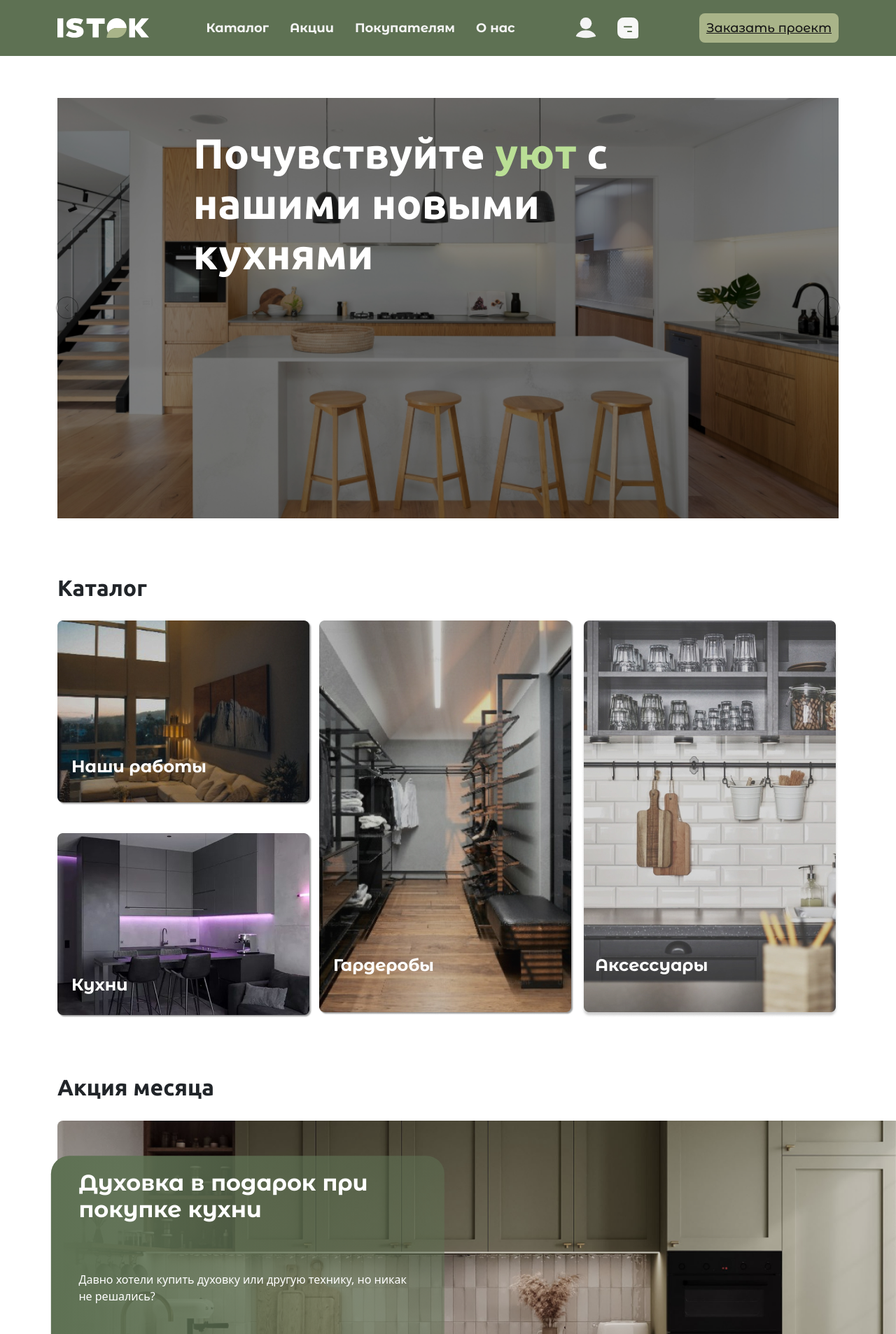
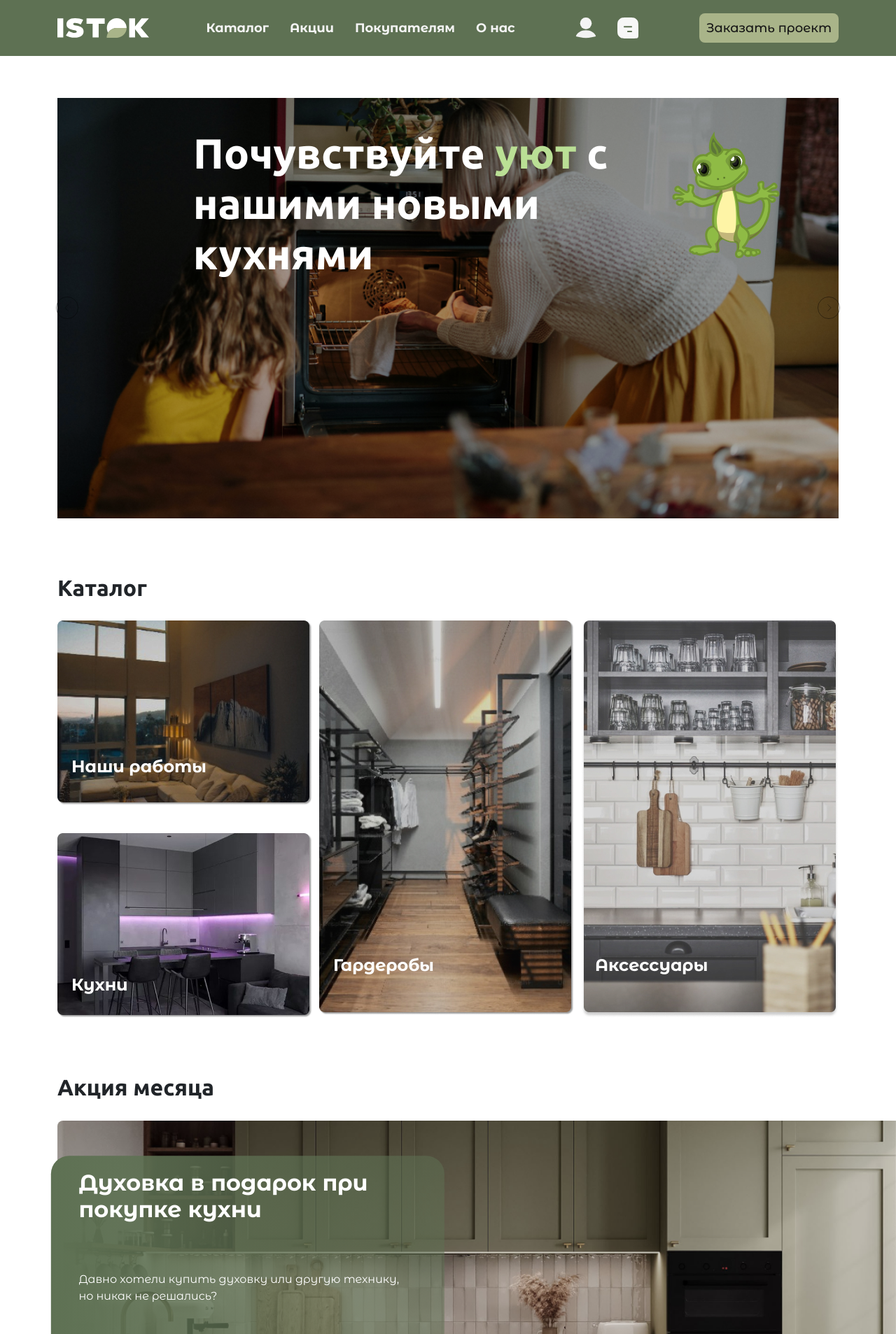
Before and after one commit to ISTOK-DevTeam21/ISTOK-final-release, a Django app: page / in a window 1280 px wide; the page is wider, and only the part inside the window is pictured. Shown: the top 1907 px of that part at 70% size. Run offline with Django 5.2, Linux system fonts and the light colour scheme.

Commit message:
геккон, иконка футера, фотографии, стили подправила

```diff
--- a/Istok/Istok/static/main-page/css/blocks/about.css
+++ b/Istok/Istok/static/main-page/css/blocks/about.css
@@ -12,6 +12,7 @@
 }
 
 .about__text {
+    font-family: var(--font-family-montserrat-regular);
     width: 660px;
 }
 
@@ -27,6 +28,7 @@
     border-radius: 8px;
     background-color: #A9B489;
     align-items: center;
+    text-decoration: none;
 }
 
 @media (any-hover: hover) {
--- a/Istok/Istok/static/main-page/css/blocks/calculator.css
+++ b/Istok/Istok/static/main-page/css/blocks/calculator.css
@@ -6,8 +6,9 @@
 }
 
 .calculator__button {
+    font-family: var(--font-family-montserrat-medium);
     position: absolute;
-top: 80%;
+    top: 80%;
     left: 70%;
     padding: 10px;
     border: none;
--- a/Istok/Istok/static/main-page/css/blocks/footer.css
+++ b/Istok/Istok/static/main-page/css/blocks/footer.css
@@ -42,6 +42,10 @@ footer a {
     padding-bottom: 20px;
 }
 
+.footer__nav {
+    font-family: var(--font-family-montserrat-medium);
+}
+
 .footer__nav-bold {
     font-family: var(--font-family-montserrat-black);
     padding-bottom: 5px;
--- a/Istok/Istok/static/main-page/css/blocks/header.css
+++ b/Istok/Istok/static/main-page/css/blocks/header.css
@@ -45,6 +45,7 @@
     border-radius: 8px;
     background-color: #A9B489;
     align-items: center;
+    text-decoration: none;
 }
 
 @media (any-hover: hover) {
--- a/Istok/Istok/static/main-page/css/blocks/hero.css
+++ b/Istok/Istok/static/main-page/css/blocks/hero.css
@@ -15,6 +15,12 @@
     left: 50%;
     transform: translate(-60%, -80%);
     padding: 20px;
+}
+
+.hero_gekkon {
+    position: absolute;
+    top: 50%;
+    left: 70%;
 }
 
 .hero_text_span {
@@ -39,5 +45,4 @@
 
 .carousel-item {
     border-radius: 8px !important;
-    filter:brightness(0.5);
 }
--- a/Istok/Istok/templates/base.html
+++ b/Istok/Istok/templates/base.html
@@ -39,11 +39,11 @@
             </div>
             {% if request.user.is_authenticated %}
                 <div class="header__buttons">
-                    <a href="{% url 'book-appointment' %}" class="header__button">{% trans 'Заказать проект' %}</a>
+                    <a href="{% url 'book-appointment' %}" class="header__button" style="text-decoration: none">{% trans 'Заказать проект' %}</a>
                 </div>
             {% else %}
                 <div class="header__buttons">
-                    <a href="#" class="header__button">{% trans 'Заказать проект' %}</a>
+                    <a href="#" class="header__button" style="text-decoration: none">{% trans 'Заказать проект' %}</a>
                 </div>
             {% endif %}
         </div>
@@ -58,8 +58,8 @@
         <div class="container footer__container">
             <div class="footer__details">
                 <div class="footer__contact">
-                    <img src="{% static 'main-page/img/istok.svg' %}" alt="ISTOK">
-                    <p>+7-999-999-99-99</p>
+                    <img src="{% static 'main-page/img/istok2.svg' %}" alt="ISTOK">
+                    <p style="font-family: var(--font-family-montserrat-medium)">8 (800) 222 00-62</p>
                 </div>
                 <div class="footer-links">
                     <div class="footer__nav-bold">{% trans 'Наши соцсети' %}</div>
@@ -72,7 +72,7 @@
                         <a href="#"><img src="{% static 'main-page/img/pinterest.svg' %}" alt="Pinterest"></a>
                     </div>
                 </div>
-                <div class="footer-nav">
+                <div class="footer-nav" style="font-family: var(--font-family-montserrat-medium)">
                     <div>
                         <a href="{% url 'main_page_index' %}"><div class="footer__nav-bold">{% trans 'Главная' %}</div></a>
                         <ul class="list-reset">
@@ -86,7 +86,7 @@
                         </ul>
                     </div>
                 </div>
-                <div class="footer__nav">
+                <div class="footer__nav" style="font-family: var(--font-family-montserrat-medium)">
                     <a href="#catalog"><div class="footer__nav-bold">{% trans 'Категории' %}</div></a>
                     <ul class="list-reset">
                         <li><a href="#">{% trans 'Кухни' %}</a></li>
--- a/Istok/Istok/templates/main-page/footer.html
+++ b/Istok/Istok/templates/main-page/footer.html
@@ -3,8 +3,8 @@
         <div class="container footer__container">
             <div class="footer__details">
                 <div class="footer__contact">
-                    <img src="{% static 'main-page/img/istok.svg' %}" alt="ISTOK">
-                    <p>+7-999-999-99-99</p>
+                    <img src="{% static 'main-page/img/istok2.svg' %}" alt="ISTOK">
+                    <p>8 (800) 222 00-62</p>
                 </div>
                 <div class="footer-links">
                     <div class="footer__nav-bold">Наши соцсети</div>
--- a/Istok/Istok/templates/main-page/index.html
+++ b/Istok/Istok/templates/main-page/index.html
@@ -15,14 +15,17 @@
         <div class="container hero__container">
             <div id="carouselExampleAutoplaying" class="carousel slide" data-bs-ride="carousel">
                 <div class="carousel-inner">
-                    <div class="carousel-item active">
-                        <img src="{% static 'main-page/img/herohero.jpg' %}" class="d-block w-100" alt="...">
+                    <div class="carousel-item active" style="filter:brightness(0.65)">
+                        <img src="{% static 'main-page/img/herohero1.png' %}" class="d-block w-100" alt="...">
                     </div>
-                    <div class="carousel-item">
-                        <img src="{% static 'main-page/img/herohero.jpg' %}" class="d-block w-100" alt="...">
+                    <div class="carousel-item" style="filter:brightness(1)">
+                        <img src="{% static 'main-page/img/herohero2.png' %}" class="d-block w-100" alt="...">
                     </div>
-                    <div class="carousel-item">
-                        <img src="{% static 'main-page/img/herohero.jpg' %}" class="d-block w-100" alt="...">
+                    <div class="carousel-item" style="filter:brightness(1)">
+                        <img src="{% static 'main-page/img/herohero3.png' %}" class="d-block w-100" alt="...">
+                    </div>
+                    <div class="carousel-item" style="filter:brightness(1)">
+                        <img src="{% static 'main-page/img/herohero4.png' %}" class="d-block w-100" alt="...">
                     </div>
                 </div>
             </div>
@@ -35,6 +38,9 @@
                 <span class="visually-hidden">{% trans "Next" %}</span>
             </button>
             <h1>{% trans "Почувствуйте" %} <span class="hero_text_span">{% trans "уют" %}</span> {% trans "с нашими новыми" %}<br/> {% trans "кухнями" %}</h1>
+            <div style="position: absolute; left: 75%; top: 15%">
+                <img src="{% static 'main-page/img/gekkon.svg' %}" alt="gekkon">
+            </div>
         </div>
     </section>
 
@@ -67,9 +73,9 @@
             <div class="promo_text-block">
                 <h3>{% trans "Духовка в подарок при покупке кухни" %}</h3>
                 <div class="promo_text-blocks">
-                    <div>{% trans "Давно хотели купить духовку или другую технику, но никак не решались?" %}</div>
-                    <div>{% trans "Так вот если вы приобретаете кухню, в подарок получаете технику на выбор из категории 'подарок'" %}</div>
-                    <div>{% trans "Заинтересовало предложение?" %}</div>
+                    <div style="font-family: var(--font-family-montserrat-regular)">{% trans "Давно хотели купить духовку или другую технику, но никак не решались?" %}</div>
+                    <div style="font-family: var(--font-family-montserrat-regular)">{% trans "Так вот если вы приобретаете кухню, в подарок получаете технику на выбор из категории 'подарок'" %}</div>
+                    <div style="font-family: var(--font-family-montserrat-regular)">{% trans "Заинтересовало предложение?" %}</div>
                 </div>
                 <button class="about__button promo__button">{% trans "Подробнее" %}</button>
             </div>
@@ -78,19 +84,19 @@
                     <a href="#">
                         <img src="{% static 'main-page/img/promo-1.png' %}" alt="{% trans "Акция месяца" %}">
                     </a>
-                    <p>{% trans "Скидки на мебель для спальни" %}</p>
+                    <p style="font-family: var(--font-family-montserrat-medium)">{% trans "Скидки на мебель для спальни" %}</p>
                 </div>
                 <div class="promo__item">
                     <a href="#">
                         <img src="{% static 'main-page/img/promo-2.png' %}" alt="{% trans "Акция месяца" %}">
                     </a>
-                    <p>{% trans "Скидки на кухню" %}</p>
+                    <p style="font-family: var(--font-family-montserrat-medium)">{% trans "Скидки на кухню" %}</p>
                 </div>
                 <div class="promo__item">
                     <a href="#">
                         <img src="{% static 'main-page/img/promo-3.jpg' %}" alt="{% trans "Акция месяца" %}">
                     </a>
-                    <p>{% trans "Скидки на аксессуары" %}</p>
+                    <p style="font-family: var(--font-family-montserrat-medium)">{% trans "Скидки на аксессуары" %}</p>
                 </div>
             </div>
         </div>
@@ -99,7 +105,7 @@
     <section id="calculator" class="calculator">
         <div class="container calculator__container">
             <img src="{% static 'main-page/img/calculator.png' %}" alt="{% trans "Рассчитать стоимость" %}">
-            <button class="calculator__button">{% trans "Рассчитать стоимость кухни" %}</button>
+            <button class="calculator__button" style="font-family: var(--font-family-montserrat-medium)">{% trans "Рассчитать стоимость кухни" %}</button>
         </div>
     </section>
 
@@ -107,9 +113,9 @@
         <div class="container about__container">
             <h2>{% trans "О нас" %}</h2>
             <div class="about__details">
-                <p class="about-text">{% trans "Компания ISTOK — это стартап опытной команды профессионалов. Мы, работая в мебельной индустрии, ощутили разницу в отношении к клиентам и сотрудникам. Объединив свои знания и опыт, мы создали ISTOK — бренд, который понимает, что нужно людям и его сотрудникам." %}</p>
+                <p style="font-family: var(--font-family-montserrat-medium); width: 660px">{% trans "Компания ISTOK — это стартап опытной команды профессионалов. Мы, работая в мебельной индустрии, ощутили разницу в отношении к клиентам и сотрудникам. Объединив свои знания и опыт, мы создали ISTOK — бренд, который понимает, что нужно людям и его сотрудникам." %}</p>
                 <img src="{% static 'main-page/img/about.jpg' %}" width="500" alt="{% trans "О нас" %}">
-                <a href="{% url 'about-us' %}" class="about__button">{% trans "Наша команда" %}</a>
+                <a href="{% url 'about-us' %}" class="about__button" style="text-decoration: none">{% trans "Наша команда" %}</a>
             </div>
         </div>
     </section>
```
Also changed, not shown: Istok/Istok/static/main-page/img/gekkon.svg (added), Istok/Istok/static/main-page/img/herohero1.png (added), Istok/Istok/static/main-page/img/herohero2.png (added), Istok/Istok/static/main-page/img/herohero3.png (added), Istok/Istok/static/main-page/img/herohero4.png (added), Istok/Istok/static/main-page/img/istok2.svg (added).
